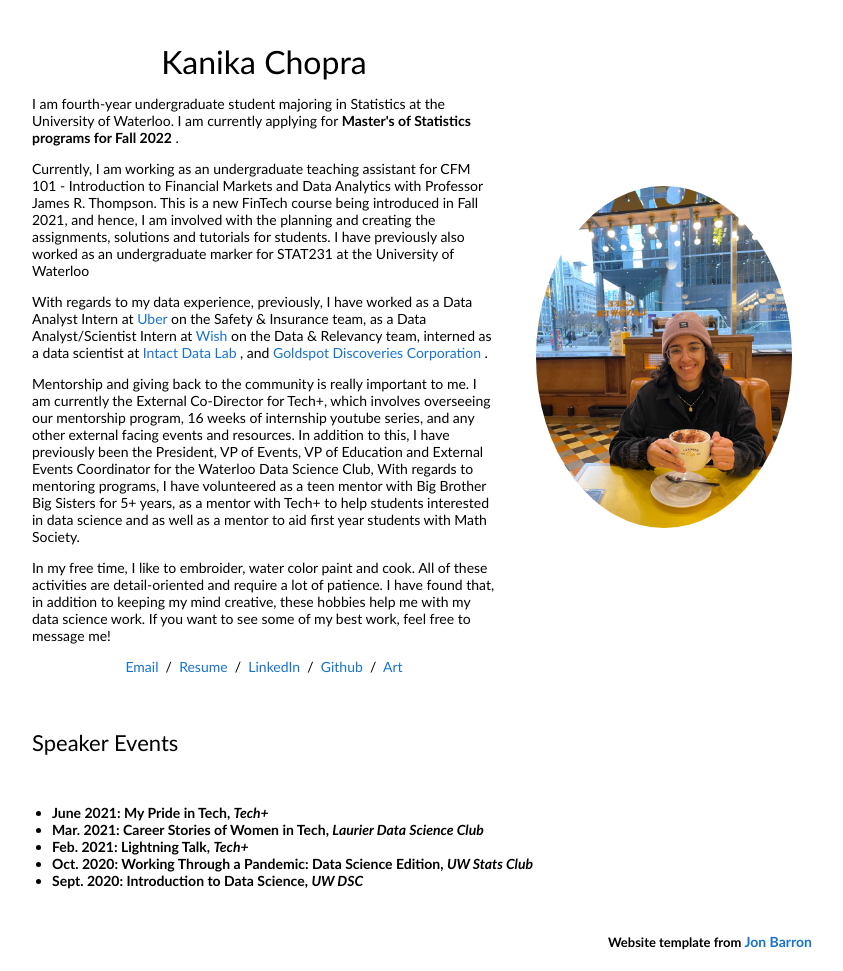
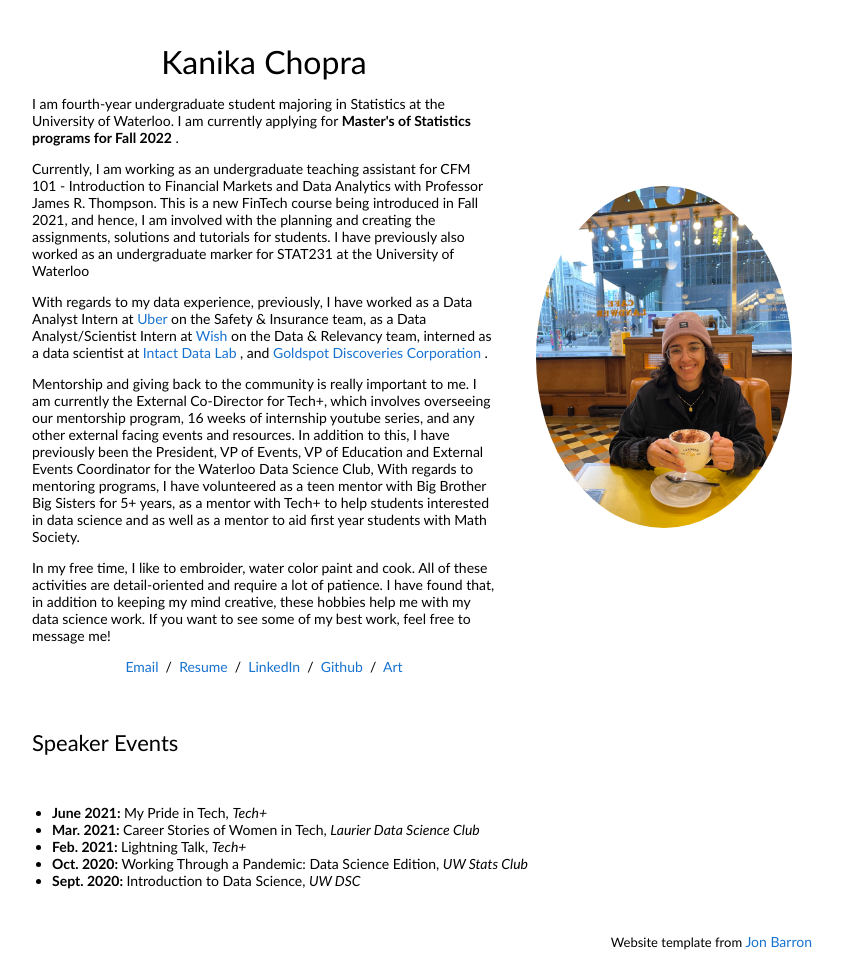
Before and after one commit to kanikadchopra/kanikadchopra.github.io, a Jekyll site: the page built from index.html, in a window 1280 px wide. Shown: the whole page, without its empty margins (228-1071 px from the left). Built offline with Jekyll 4.4.1, drawn with Linux system fonts in a browser that asks for light colours.

```diff
--- a/index.html
+++ b/index.html
@@ -167,11 +167,11 @@ title: Kanika Chopra
         </tbody></table>
 
         <ul>
-          <li> <b> June 2021: My Pride in Tech, <i> Tech+ </i> </li>
-          <li> <b> Mar. 2021: Career Stories of Women in Tech, <i> Laurier Data Science Club </i> </li>
-          <li> <b> Feb. 2021: Lightning Talk, <i> Tech+ </i> </li>
-          <li> <b> Oct. 2020: Working Through a Pandemic: Data Science Edition, <i> UW Stats Club </i>  </li>
-          <li> <b> Sept. 2020: Introduction to Data Science, <i> UW DSC </i>  </li>
+          <li> <b> June 2021: </b> My Pride in Tech, <i> Tech+ </i> </li>
+          <li> <b> Mar. 2021: </b> Career Stories of Women in Tech, <i> Laurier Data Science Club </i> </li>
+          <li> <b> Feb. 2021: </b> Lightning Talk, <i> Tech+ </i> </li>
+          <li> <b> Oct. 2020: </b> Working Through a Pandemic: Data Science Edition, <i> UW Stats Club </i>  </li>
+          <li> <b> Sept. 2020: </b>  Introduction to Data Science, <i> UW DSC </i>  </li>
         </ul>
 
 
```
